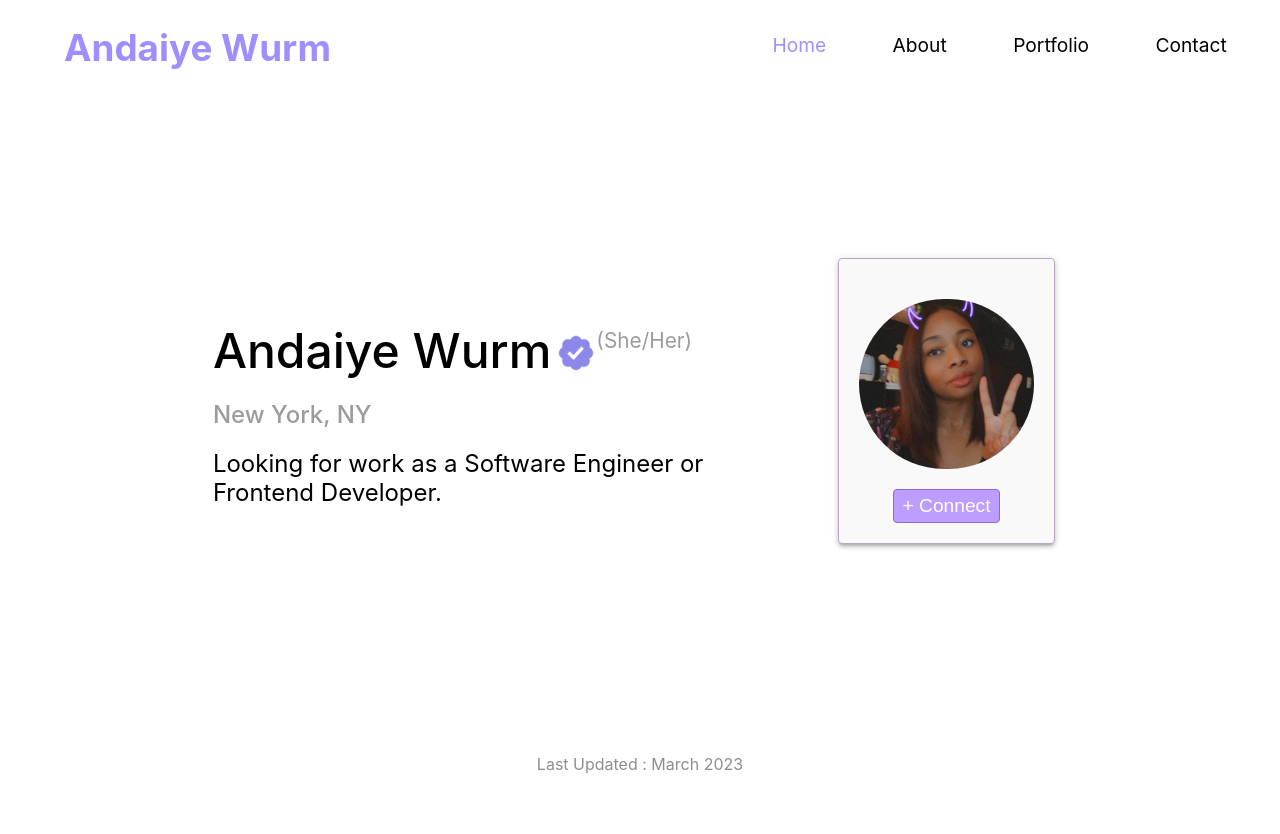
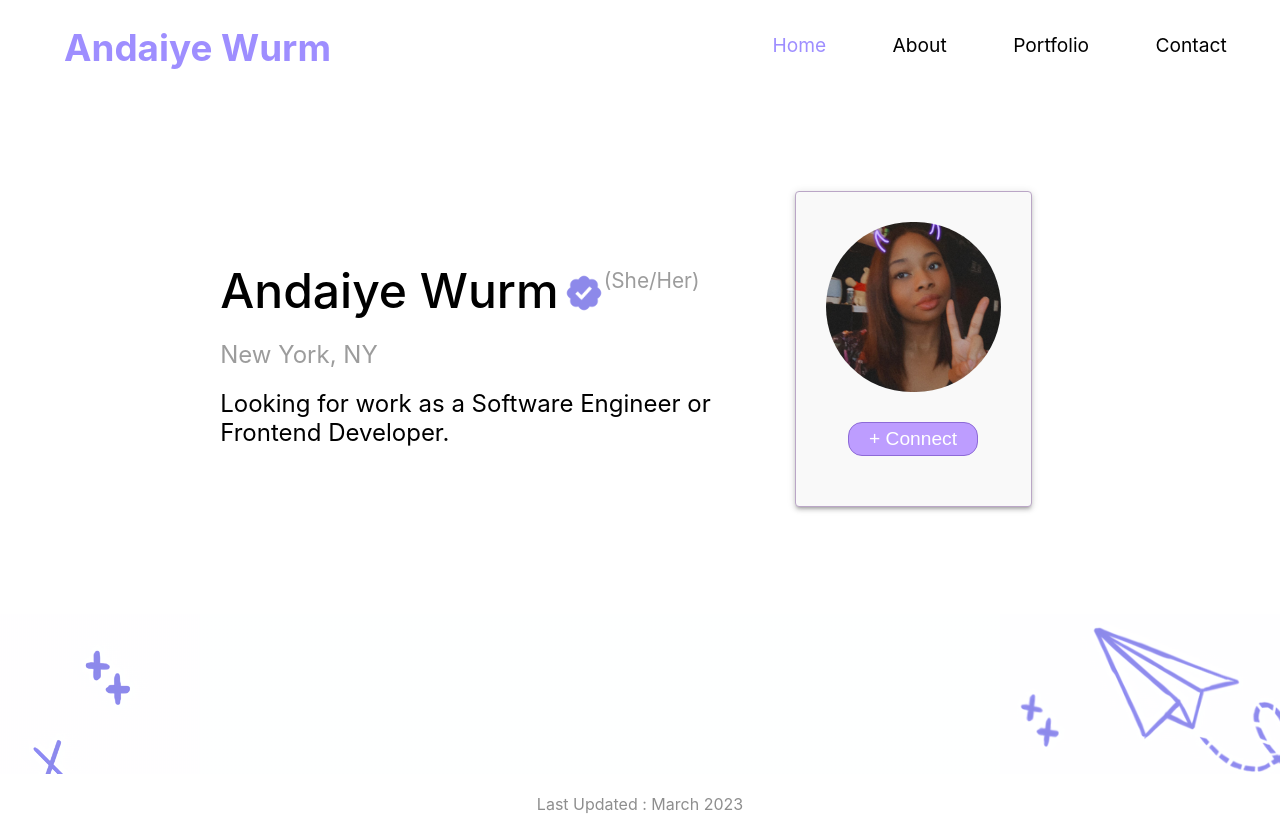
Before and after one commit to andywurm/Portfolio, a React (Create React App) app in the folder awurmportfolio/: page / in a window 1280 px wide. Before the commit the page ends 800 px from the top, so only its background shows below. Built offline with nearby package versions, Linux system fonts and the light colour scheme.

Commit message:
background image

```diff
--- a/awurmportfolio/src/Pages/Home.tsx
+++ b/awurmportfolio/src/Pages/Home.tsx
@@ -4,6 +4,7 @@ import pfp from '../Img/Me.png'
 import { useNavigate } from "react-router-dom"
 import { Paper } from "@mui/material"
 import '../Styles/HomeStyles.css'
+import bkg from '../Img/HomeBkg.png'
 
 const Home = () => {
 
@@ -19,9 +20,9 @@ const Home = () => {
             initial={{ opacity: 0 }}
             animate={{ opacity: 1 }}
             exit={{ opacity: 0 }}
-            style={{ height: "80vh", width: "75%", margin: "0 auto" }}
+            style={{ width: "100%" }}
         >
-
+            <div style={{ width: "75%", height: "65vh", margin: "0 auto" }}>
                 <div className="homeContainer">
 
                     <div className="homeInfo">
@@ -46,9 +47,20 @@ const Home = () => {
                                 <button onClick={() => handleClick()}>+ Connect</button>
                             </div>
                         </Paper>
+
                     </div>
 
                 </div>
+
+            </div>
+
+            <div style={{
+                height: "20vh",
+                backgroundImage: 'url(' + bkg + ')',
+                // backgroundSize: 'cover',
+                // backgroundRepeat: 'no-repeat',
+                imageRendering: "crisp-edges"
+            }}></div>
 
         </motion.div>
     )
--- a/awurmportfolio/src/Styles/HomeStyles.css
+++ b/awurmportfolio/src/Styles/HomeStyles.css
@@ -7,12 +7,12 @@
 
 .homeInfo{
     display: flex;
-    flex-basis: 70%;
+    flex-basis: 65%;
     flex-direction: column;
     text-align: left;
     justify-content: center;
     /* border: solid red 1px; */
-    padding-left: 20px;
+    margin-left: 30px;
 }
 
 .allInfo{
@@ -23,11 +23,11 @@
 
 .homeCard{
     display: flex;
-    flex-basis: 30%;
+    flex-basis: 35%;
     flex-direction: column;
     justify-content: center;
     position: relative;
-    top: -2%;
+    top: -1%;
 }
 
 .keep{
@@ -64,33 +64,39 @@
 
 .location{
     color: rgba(128, 128, 128, 0.78);
-    font-weight: 500;
+    font-weight: 400;
     /* border: solid red 1px */
 }
 
 .homeText{
     font-size: 1.5em;
+    font-weight: 400;
 }
 
 .pfp{
     height: 170px;
     width: 175px;
     border-radius: 100px;
-    margin-top: 20px;
+    margin-top: 50px;
+    margin: 10px;
 }
 
 button{
     background-color: #BD9DFF ;
-    padding: 5px 8px;
+    padding: 5px 20px;
     color: white;
     border: solid #8D6AD7 1px;
     /* border: none; */
-    border-radius: 4px;
+    border-radius: 14px;
     font-size: 1.2em;
     font-weight: 500;
     margin-top: 30px;
     margin: 0 auto;
-    margin-bottom: 20px;
+    margin-bottom: 50px;
+}
+
+button:hover{
+    transform: scale(1.05);
 }
 
 .paper{
@@ -98,3 +104,8 @@ button{
     background-color: #F9F9F9 !important;
     border: solid #BAA6C6 1px;
 }
+
+.arrow{
+    height: 200px;
+    width: 200px;
+}
```
Also changed, not shown: awurmportfolio/src/Img/HomeBkg.png (added), awurmportfolio/src/Img/arrow.png (added). Lines whose indentation alone changed are shown as unchanged.
